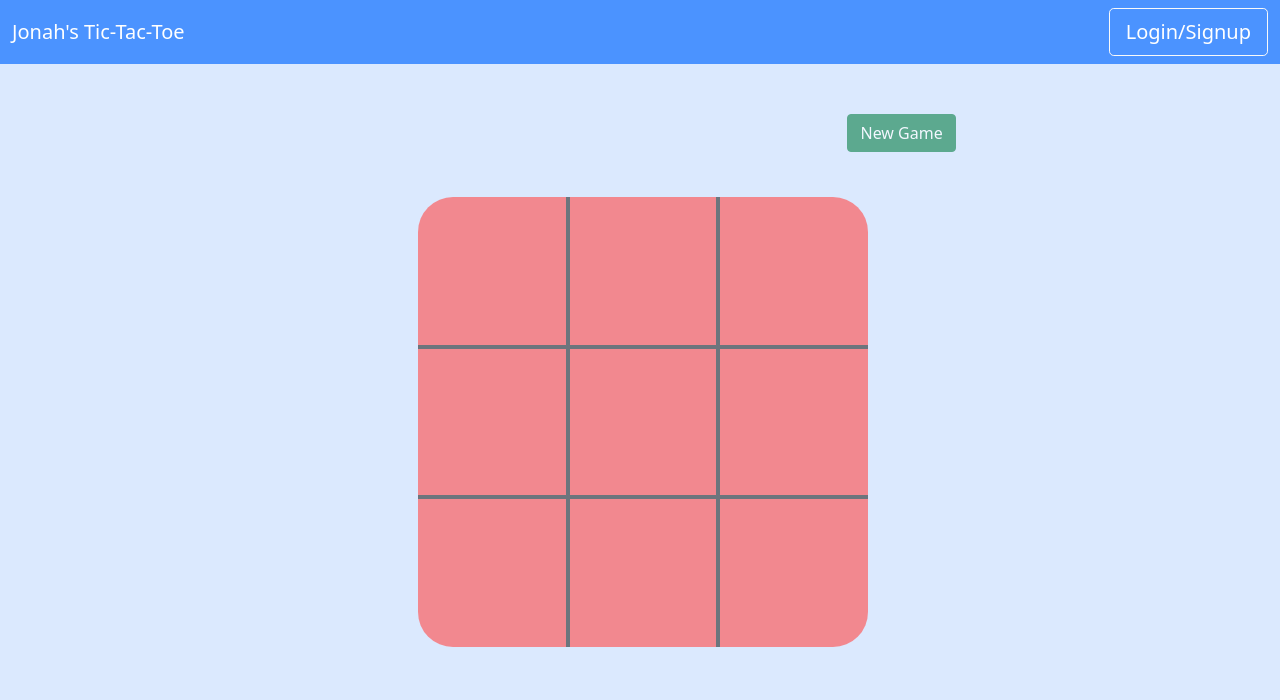
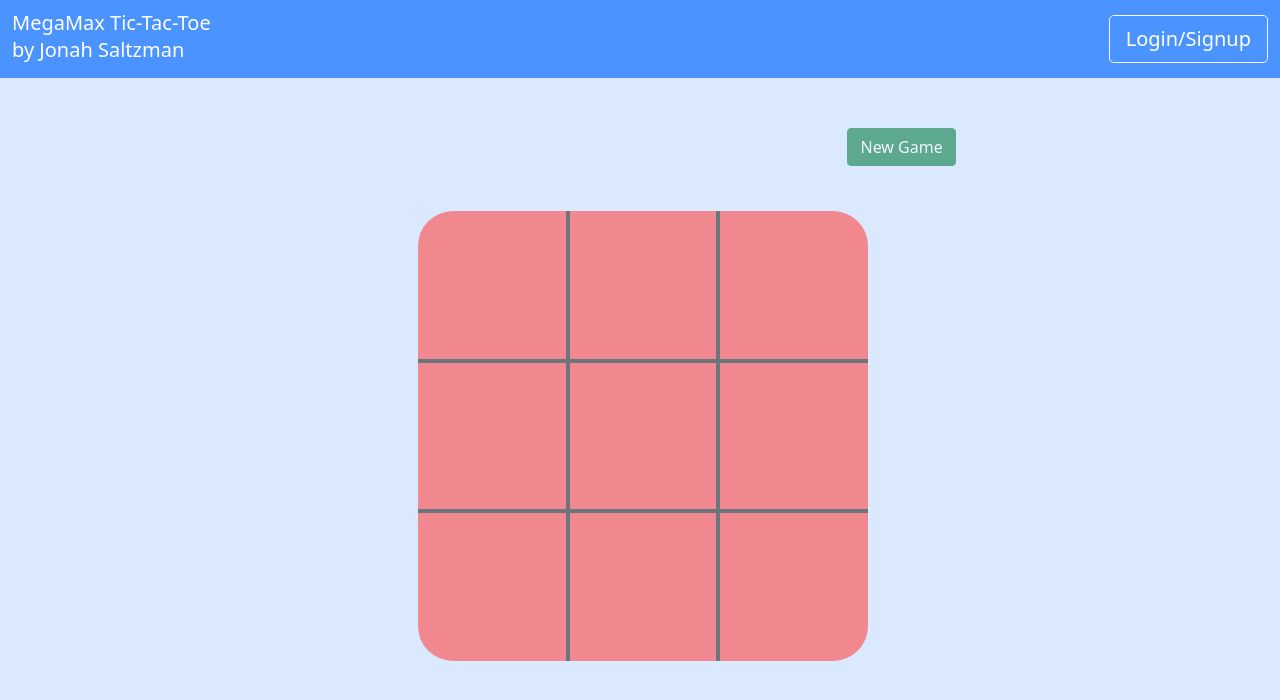
Before and after one commit to jonah-saltzman/jonahs-tic-tac-toe, a website built with webpack: page index.html in a window 1280 px wide. Built offline with nearby package versions, Linux system fonts and the light colour scheme.

```diff
--- a/app/styles/index.scss
+++ b/app/styles/index.scss
@@ -4,6 +4,10 @@
     display: flex;
     flex-direction: column;
     background-color: #0d6dfd25;
+}
+
+h5 {
+    color: white;
 }
 
 // Navbar
--- a/index.html
+++ b/index.html
@@ -1,7 +1,7 @@
 <!DOCTYPE html>
 <html>
     <head>
-      <title>Jonah's Tic-Tac-Toe</title>
+      <title>MegaMax Tic-Tac-Toe</title>
       <meta name="viewport" content="width=device-width, initial-scale=1">
 
       <!-- Links -->
@@ -75,7 +75,8 @@
       <nav id="top-nav"class="navbar">
         <div class="container-fluid">
           <div class="navbar-header">
-            <a class="navbar-brand">Jonah's Tic-Tac-Toe</a>
+            <a class="navbar-brand">MegaMax Tic-Tac-Toe</a>
+            <h5>by Jonah Saltzman</h5>
           </div>
           <span id="signed-in-badge" class="badge bg-success"></span>
           <!-- Toggle-able sign-in/sign-out buttons (sign-in launches modal) -->
```
Also changed, not shown: README.md.
